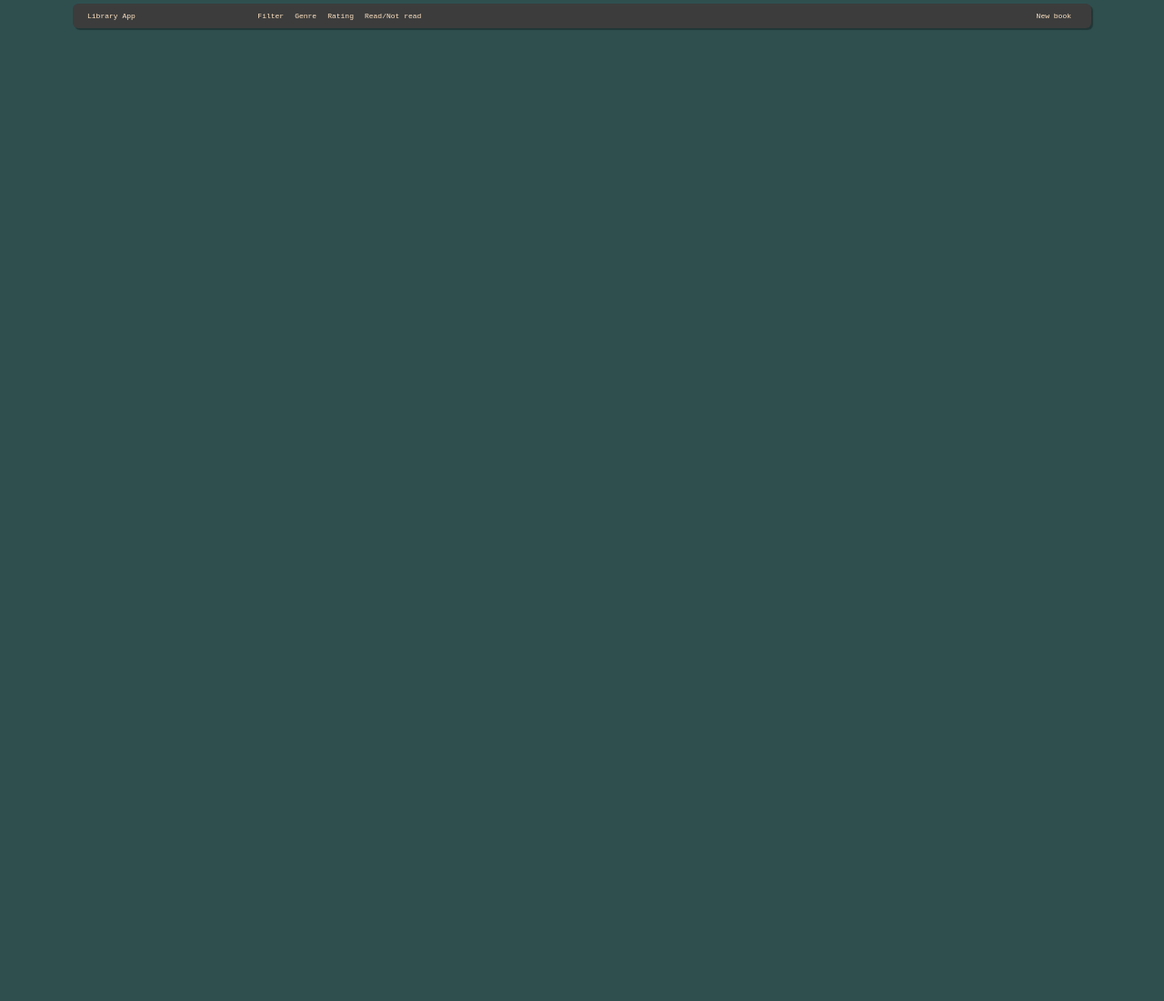
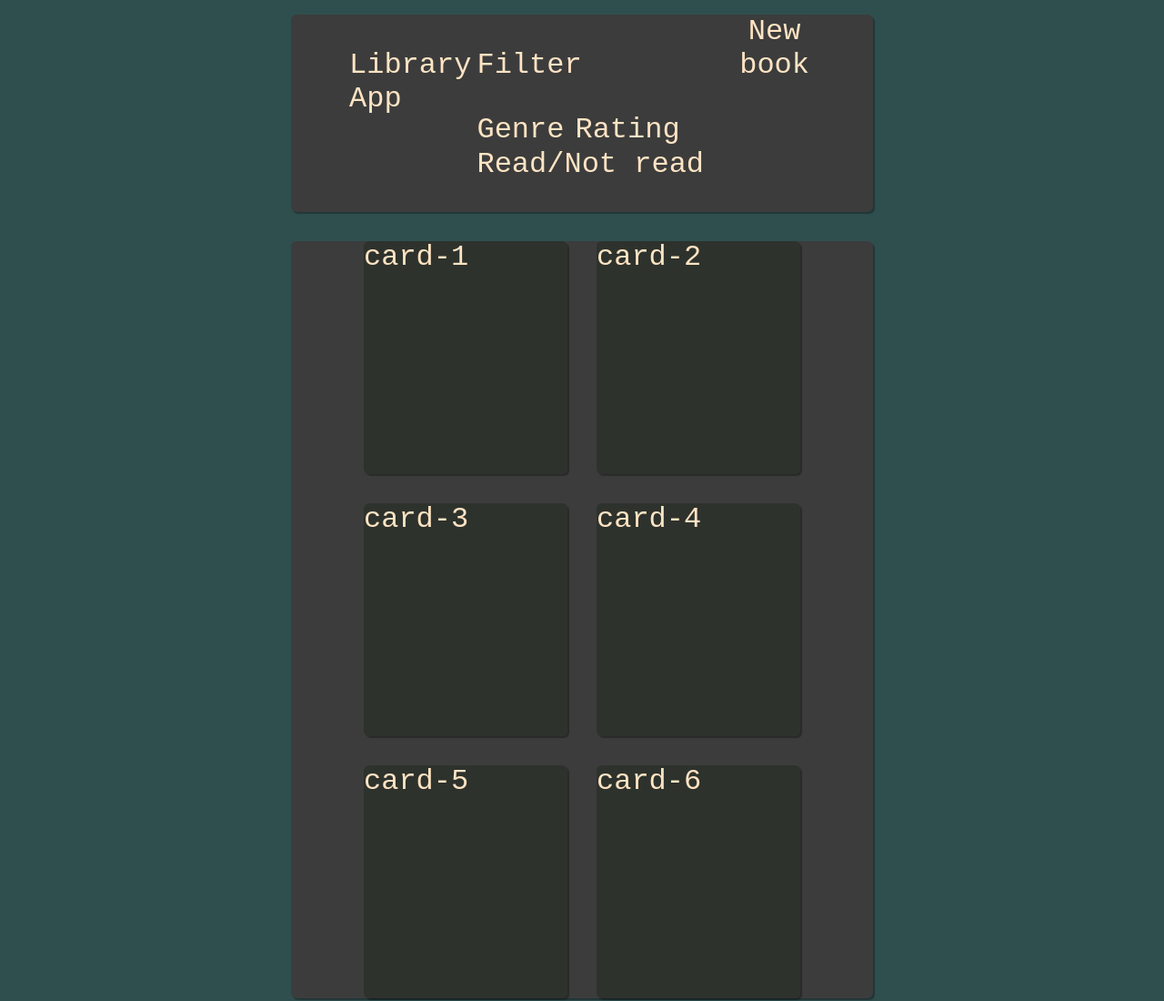
Before and after one commit to redockirtap/library-odin, a plain HTML site: page index.html in a window 1280 px wide. Shown: the top 1100 px of the page at 91% size. Before the commit the page ends 800 px from the top, so only its background shows below. Drawn offline with Linux system fonts and the light colour scheme; a web font is replaced by a local one.

Commit message:
Work on styles.

```diff
--- a/index.html
+++ b/index.html
@@ -20,9 +20,18 @@
                 <li class="item-3"><button>Read/Not read</button></li>
             </ul>
         </div>
+
+
         <div class="new-book"><button>New book</button></div>
     </nav>
-    <div class="wrapper"></div>
-    <footer></footer>
+    <div class="wrapper">
+        <div class="card">card-1</div>
+        <div class="card">card-2</div>
+        <div class="card">card-3</div>
+        <div class="card">card-4</div>
+        <div class="card">card-5</div>
+        <div class="card">card-6</div>
+    </div>
+    <footer>Foot</footer>
 </body>
 </html>
--- a/styles.css
+++ b/styles.css
@@ -2,22 +2,37 @@
   box-sizing: border-box;
   margin: 0;
   padding: 0;
-  font-size: 0.5rem;
+  font-size: 2rem;
   font-family: Inconsolata, 'Courier New', Courier, monospace;
   color: bisque;
   background-color: darkslategrey;
-  width: 100vw;
 }
 
 @font-face {
   font-family: Inconsolata;
-  src: url("fonts/Inconsolata.ttf");
+  src: url("./fonts/Inconsolata.ttf");
+}
+
+body {
+  height: 100vh;
+  width: 100vw;
+  max-width: 100%;
+  margin: 0;
+  padding: 0;
+  display: grid;
+  grid-template-rows: 1fr 8fr 1fr;
+  flex-direction: column;
+}
+
+footer {
+  text-align: center;
 }
 
 .navbar {
   min-width: 300px;
   display:  grid;
   grid-template-columns: 1fr 4fr 1fr;
+  grid-auto-flow: column;
   align-items: baseline;
   margin: 0.5rem 10rem;
   padding: 0 2rem;
@@ -28,6 +43,7 @@
 
 .menu {
   display: flex;
+  flex-wrap: wrap;
 }
 
 button {
@@ -40,6 +56,7 @@ ul {
   padding: 0;
   list-style: none;
   display: flex;
+  flex-wrap: wrap;
 }
 
 button:hover {
@@ -50,3 +67,24 @@ button:hover {
 .new-book {
   justify-self: end;
 }
+
+.wrapper {
+  display: flex;
+  align-items: center;
+  justify-content: center;
+  flex-wrap: wrap;
+  gap: 1rem;
+  margin: 0.5rem 10rem;
+  padding: 0 2rem;
+  border-radius: 6px;
+  background-color: rgb(60, 60, 60);
+  box-shadow: 2px 2px 1px rgba(0, 0, 0, 0.305);
+}
+
+.card {
+  height: clamp(6rem, 8rem, 10rem);
+  width: clamp(5rem, 7rem, 9rem);
+  border-radius: 6px;
+  box-shadow: 2px 2px 1px rgba(0, 0, 0, 0.305);
+  background-color: rgba(42, 47, 40, 0.788);
+}
```
